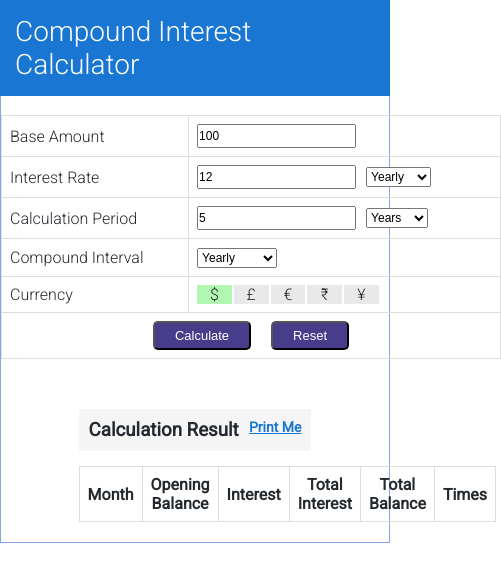
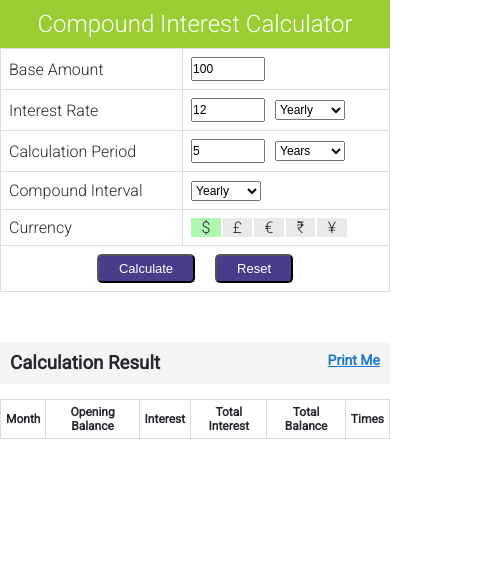
Before and after one commit to naveenhyd/compound-interest-calc, an Angular app: page / in a window 390 px wide. Shown: the top 582 px of the page, 501 px wide, since content can reach past the window. Built offline with nearby package versions, Linux system fonts and the light colour scheme.

Commit message:
iphone screen size change

```diff
--- a/src/assets/css/variables.scss
+++ b/src/assets/css/variables.scss
@@ -6,5 +6,5 @@ $app-colors: (
 );
 
 $screen-size: (
-	iphone: 375px,
+	iphone: 767px,
 );
```
